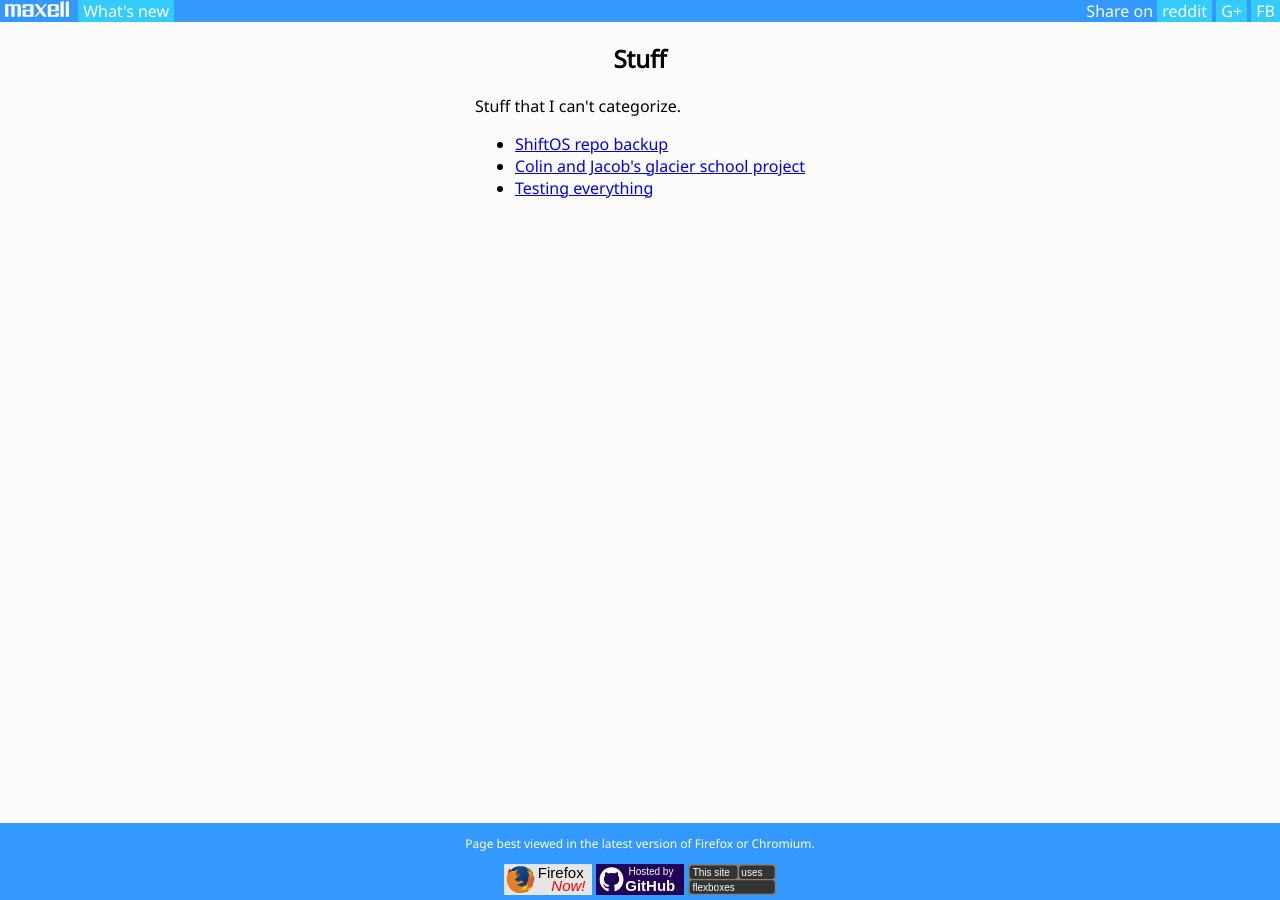
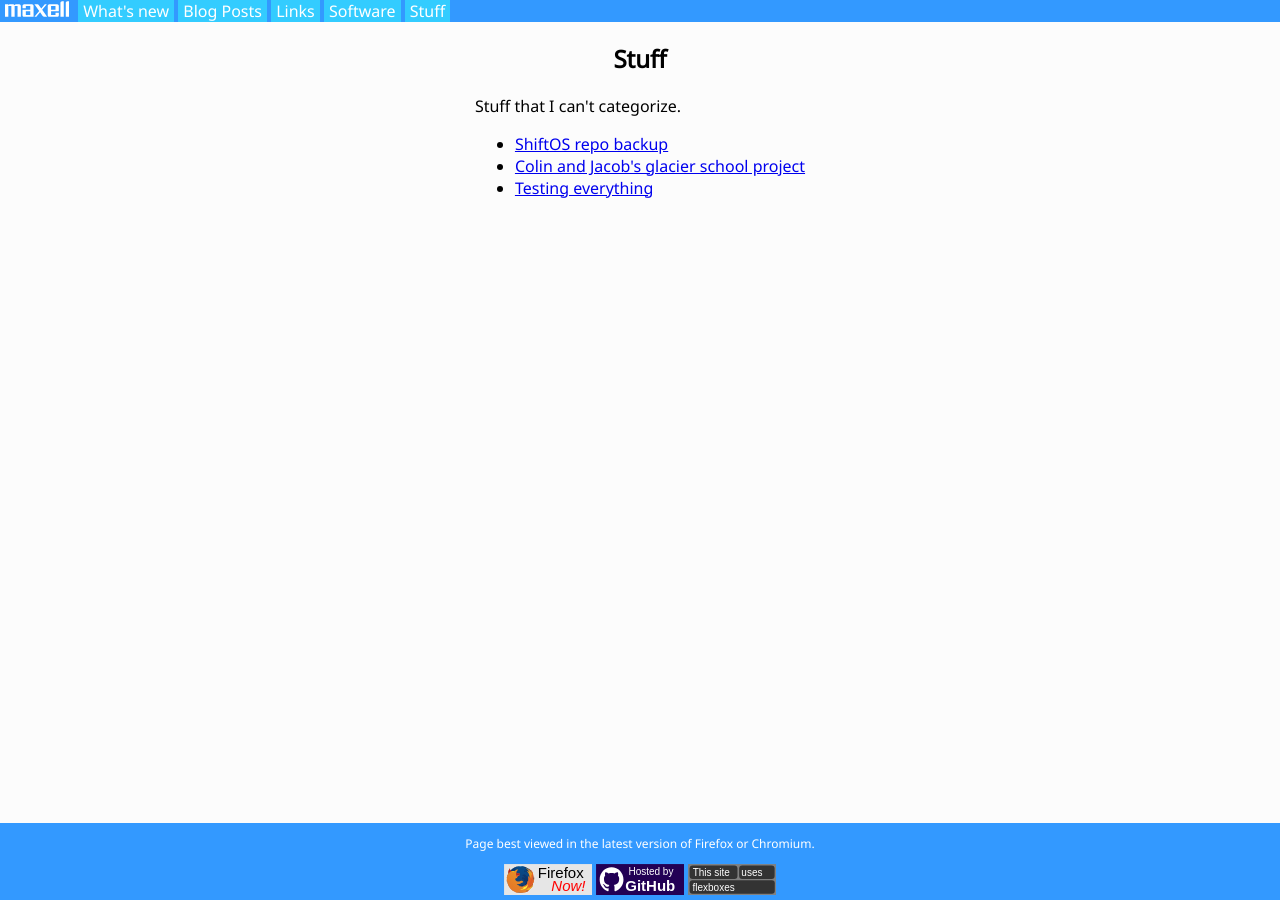
Before and after one commit to TheUltimateHacker/maxellnormalbias.github.io, a Jekyll site: the page built from indexes/stuff.html, in a window 1280 px wide. Built offline with Jekyll 4.4.1, drawn with Linux system fonts in a browser that asks for light colours.

Commit message:
Just added a few little improvements to the site

```diff
--- a/_config.yml
+++ b/_config.yml
@@ -11,4 +11,4 @@ github_username:  maxellnormalbias
 markdown: kramdown
 
 #motd
-motd: "Wow. I worked way too long on this last post. But I also learned React, so you might see a lot of things on this site using it."
+motd: "Just made a few little improvements to the site."
--- a/_includes/header.html
+++ b/_includes/header.html
@@ -5,18 +5,10 @@
 			<img src="/files/maxell-logo.svg" class="site-logo">
 		</a>
 		<a href="/news.html">What's new</a>
-		{% if page.layout == "post" %}
-			{% for webpage in site.pages %}
-				{% if webpage.indextype == page.category %}
-					<a href="{{webpage.url}}">Back to {{ webpage.title }}</a>
-				{% endif %}
-			{% endfor %}
-		{% endif %}
-	</nav>
-	<nav class="header-nav static-size">
-		Share on
-		<a href="https://www.reddit.com/submit?url={{ site.url }}{{ page.url }}">reddit</a>
-		<a href="https://plus.google.com/share?url={{ site.url }}{{ page.url }}">G+</a>
-		<a href="https://www.facebook.com/sharer/sharer.php?u={{ site.url }}{{ page.url }}">FB</a>
+		{% for webpage in site.pages %}
+			{% if webpage.category == "index" %}
+				<a href="{{ webpage.url }}" title="{{ webpage.description }}">{{ webpage.title }}</a>
+			{% endif %}
+		{% endfor %}
 	</nav>
 </header>
--- a/_layouts/index.html
+++ b/_layouts/index.html
@@ -1,12 +1,7 @@
-<!DOCTYPE html>
-<html>
+---
+layout: default
+---
 
-  {% include head.html %}
-
-  <body>
-    <div id="wrapper">
-      {% include header.html %}
-      <div class="content">
 <h2>{{ page.title }}</h2>
 <p>{{ page.description }}</p>
 <ul>
@@ -18,10 +13,3 @@
 		{% endif %}
   {% endfor %}
 </ul>
-      </div>
-      {% include footer.html %}
-  </div>
-
-  </body>
-
-</html>
--- a/style.css
+++ b/style.css
@@ -80,7 +80,7 @@ video{
 
 
 .header-nav{
-	flex: 1 1 auto;
+	flex: 1 0 auto;
 }
 
 .static-size{
```
Also changed, not shown: _layouts/post.html (+3 -20 lines). Lines whose indentation alone changed are shown as unchanged.
